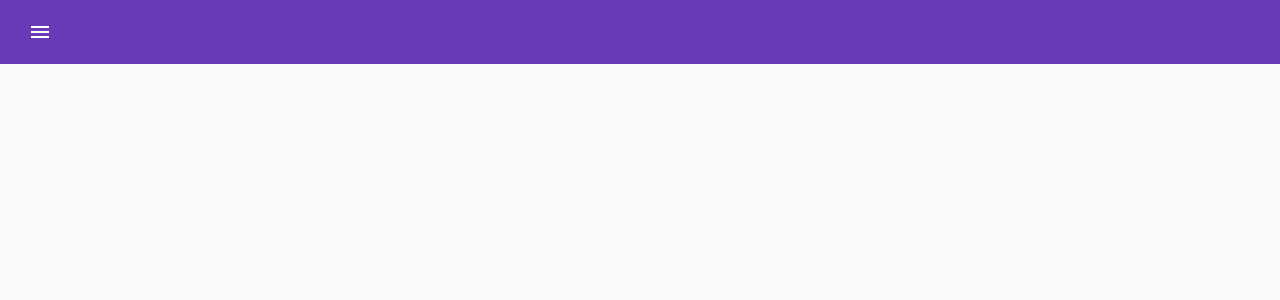
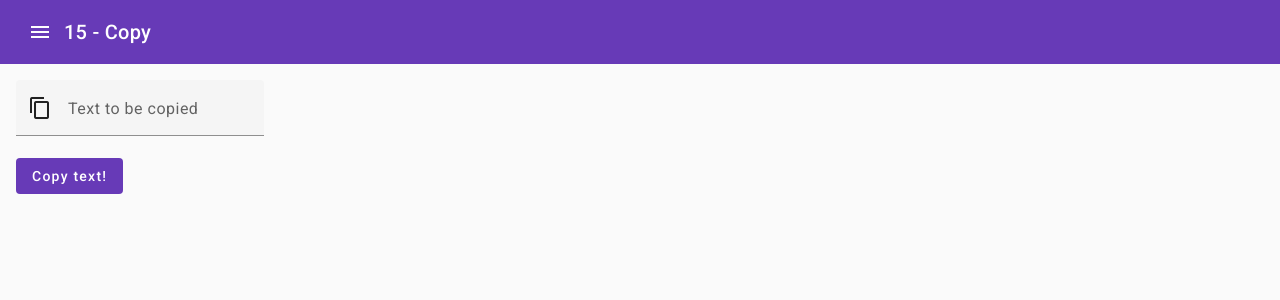
Before and after one commit to TomikxDDD/angular-directives, an Angular app: page /15-copy in a window 1280 px wide. Before the commit this address led to /. Shown: the top 300 px of the page. Built offline with nearby package versions, Linux system fonts and the light colour scheme.

Commit message:
feat: Implemented 'copy' directive

```diff
--- a/src/app/app.routes.ts
+++ b/src/app/app.routes.ts
@@ -14,6 +14,7 @@ import { InputMask11Component } from './pages/input-mask-11/input-mask-11.compon
 import { Tooltip12Component } from './pages/tooltip-12/tooltip-12.component';
 import { DisableRightClick13Component } from './pages/disable-right-click-13/disable-right-click-13.component';
 import { TimeAgo14Component } from './pages/time-ago-14/time-ago-14.component';
+import { Copy15Component } from './pages/copy-15/copy-15.component';
 
 type RouteRaw = {
   path: string;
@@ -99,6 +100,11 @@ export const routesRaw: RouteRaw[] = [
     label: '14 - Time ago',
     component: TimeAgo14Component,
   },
+  {
+    path: '15-copy',
+    label: '15 - Copy',
+    component: Copy15Component,
+  },
 ];
 
 /**
--- /dev/null
+++ b/src/app/directives/15-copy.directive.ts
@@ -0,0 +1,26 @@
+import {
+  Directive,
+  EventEmitter,
+  HostListener,
+  Input,
+  Output,
+} from '@angular/core';
+
+@Directive({
+  selector: '[appCopy]',
+  standalone: true,
+})
+export class CopyDirective {
+  @Input()
+  copyText: string = '';
+
+  @Output()
+  copied: EventEmitter<void> = new EventEmitter();
+
+  @HostListener('click')
+  onClick() {
+    window.navigator.clipboard
+      .writeText(this.copyText)
+      .then((_) => this.copied.emit());
+  }
+}
--- /dev/null
+++ b/src/app/pages/copy-15/copy-15.component.html
@@ -0,0 +1,21 @@
+<mat-form-field>
+  <mat-label>Text to be copied</mat-label>
+  <mat-icon matPrefix>content_copy</mat-icon>
+  <input #input matInput type="text" />
+</mat-form-field>
+
+<div>
+  <button
+    mat-flat-button
+    color="primary"
+    appCopy
+    [copyText]="input.value"
+    (copied)="copied.set(true)"
+  >
+    Copy text!
+  </button>
+</div>
+
+@if (copied()) {
+  <p>Copied!</p>
+}
--- /dev/null
+++ b/src/app/pages/copy-15/copy-15.component.ts
@@ -0,0 +1,23 @@
+import { Component, WritableSignal, signal } from '@angular/core';
+import { CopyDirective } from '../../directives/15-copy.directive';
+import { MatIconModule } from '@angular/material/icon';
+import { MatFormFieldModule } from '@angular/material/form-field';
+import { MatInputModule } from '@angular/material/input';
+import { MatButton } from '@angular/material/button';
+
+@Component({
+  selector: 'app-copy-15',
+  standalone: true,
+  imports: [
+    CopyDirective,
+    MatButton,
+    MatIconModule,
+    MatFormFieldModule,
+    MatInputModule,
+  ],
+  templateUrl: './copy-15.component.html',
+  styleUrl: './copy-15.component.scss',
+})
+export class Copy15Component {
+  copied: WritableSignal<boolean> = signal(false);
+}
```
Also changed, not shown: src/app/pages/copy-15/copy-15.component.scss (added).
